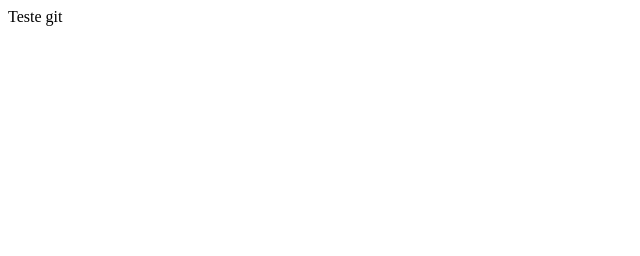
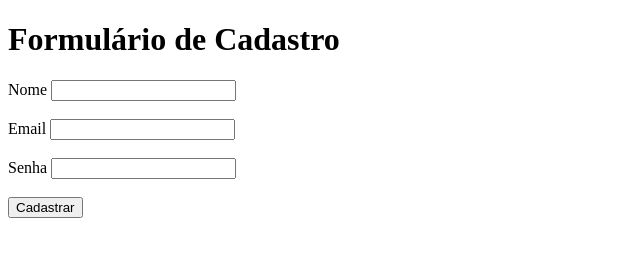
Before and after one commit to LeoV-0001/Curso_EBAC_CSS, a plain HTML site: page index.html in a window 1280 px wide. Shown: the whole page, without its empty margins (0-640 px from the left). Drawn offline with Linux system fonts and the light colour scheme.

Commit message:
Initial commit

```diff
--- a/index.html
+++ b/index.html
@@ -3,9 +3,24 @@
 <head>
     <meta charset="UTF-8">
     <meta name="viewport" content="width=device-width, initial-scale=1.0">
-    <title>Exercicio CSS</title>
+    <title>Formulário de Cadastro</title>
 </head>
 <body>
-    Teste git
+    <header>
+        <h1>
+            Formulário de Cadastro<br/>
+        </h1>
+    </header>
+    <form>
+        <label for="seu-nome">Nome</label>
+        <input id="seu-nome" type="text"/><br /><br />
+        <label for="seu-email">Email</label>
+        <input id="seu-email" type="email"/><br /><br />
+        <label for="senha">Senha</label>
+        <input id="senha" type="password"/><br /><br />
+        <button type="submit">
+            Cadastrar
+        </button>
+    </form>
 </body>
 </html>
```
